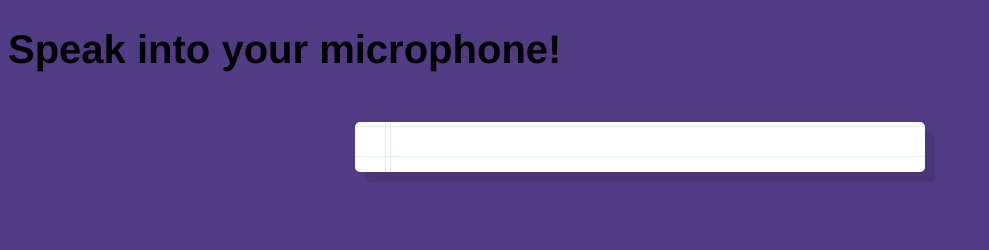
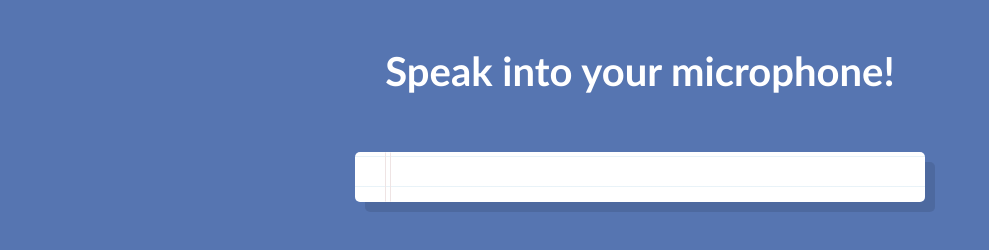
Before and after one commit to eddy-guo/speech-recognition, a plain HTML site: page index.html in a window 1280 px wide. Shown: the whole page, without its empty margins (0-989 px from the left). Drawn offline with Linux system fonts and the light colour scheme.

Commit message:
Update heading style

```diff
--- a/style.css
+++ b/style.css
@@ -3,15 +3,22 @@ html {
 }
 
 body {
-  background: #513b85;
-  font-family: "helvetica neue";
+  background: #5675b1;
   font-weight: 200;
   font-size: 20px;
 }
 
+.heading {
+  position: relative;
+  text-align: center;
+  top: 20px;
+  font-family: "Gill Sans", "Gill Sans MT", Calibri, "Trebuchet MS", sans-serif;
+  color: white;
+}
+
 .words {
   max-width: 500px;
-  margin: 50px auto;
+  margin: auto;
   background: white;
   border-radius: 5px;
   box-shadow: 10px 10px 0 rgba(0, 0, 0, 0.1);
@@ -27,6 +34,7 @@ body {
   background-size: 100% 3rem;
   position: relative;
   line-height: 3rem;
+  top: 50px;
 }
 
 p {
```
